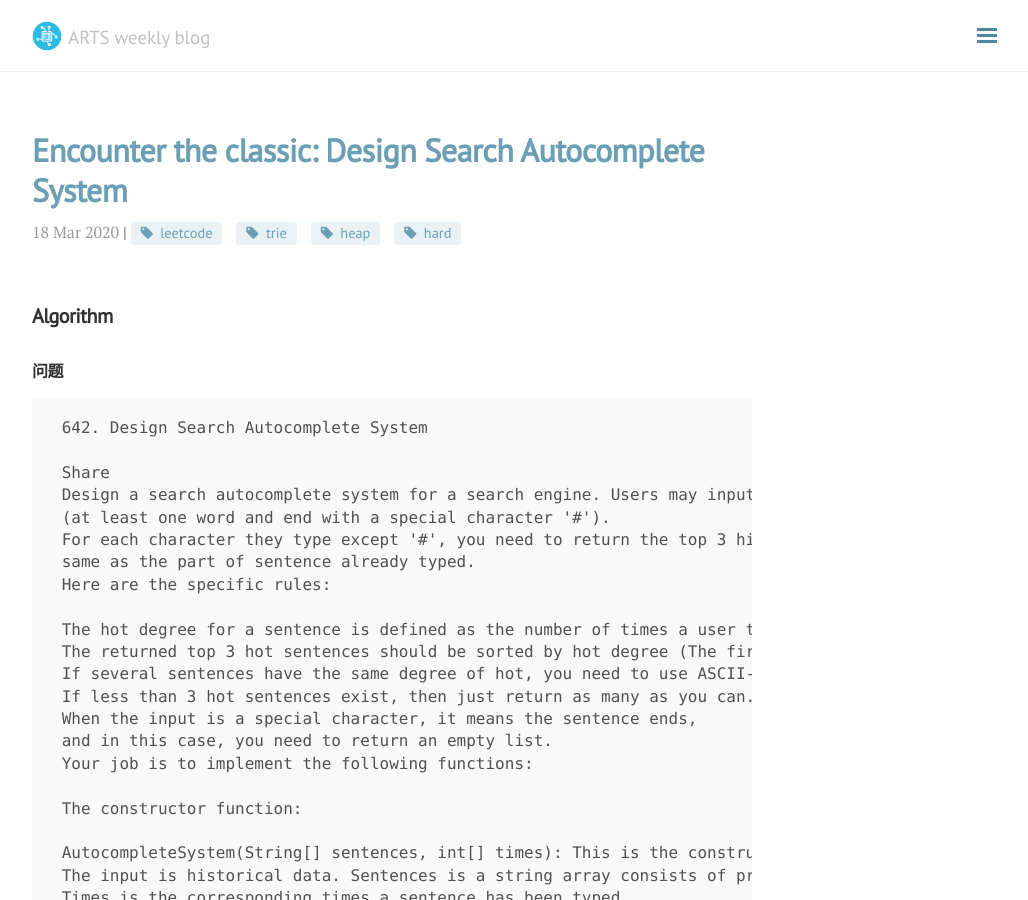
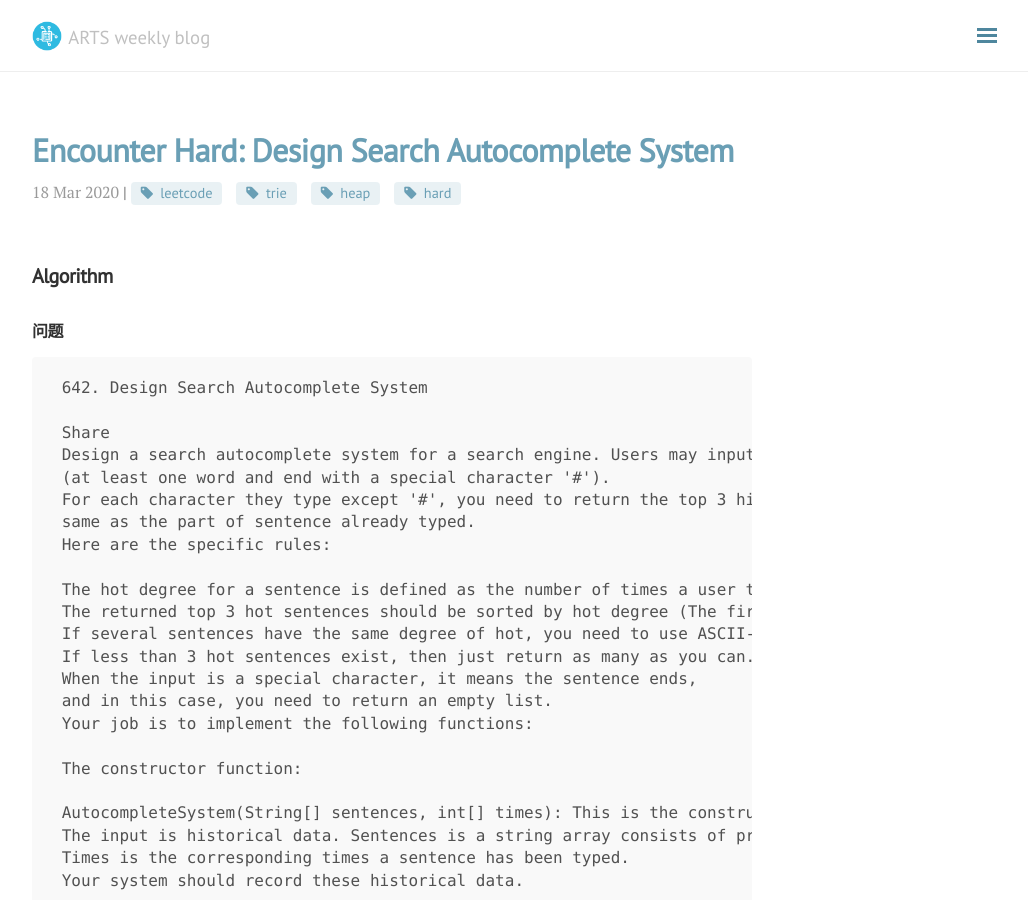
Before and after one commit to YiYeHuang/arts-tech-blog, a Jekyll site: the page built from _posts/2020-03-19-auto-complete.md, in a window 1280 px wide and 900 px high. Shown: the whole window, without its empty margins (248-1276 px from the left). Built offline with Jekyll 4.4.1, drawn with Linux system fonts in a browser that asks for light colours; nearby versions of some CDN libraries.

Commit message:
Update 2020-03-19-auto-complete.md

```diff
--- a/_posts/2020-03-19-auto-complete.md
+++ b/_posts/2020-03-19-auto-complete.md
@@ -1,6 +1,6 @@
 ---
 layout: post
-title:  "Encounter the classic: Design Search Autocomplete System"
+title:  "Encounter Hard: Design Search Autocomplete System"
 date:   2020-03-18 15:59:53 -0700
 categories: algorithm
 tag: [leetcode, trie, heap, hard]
```
